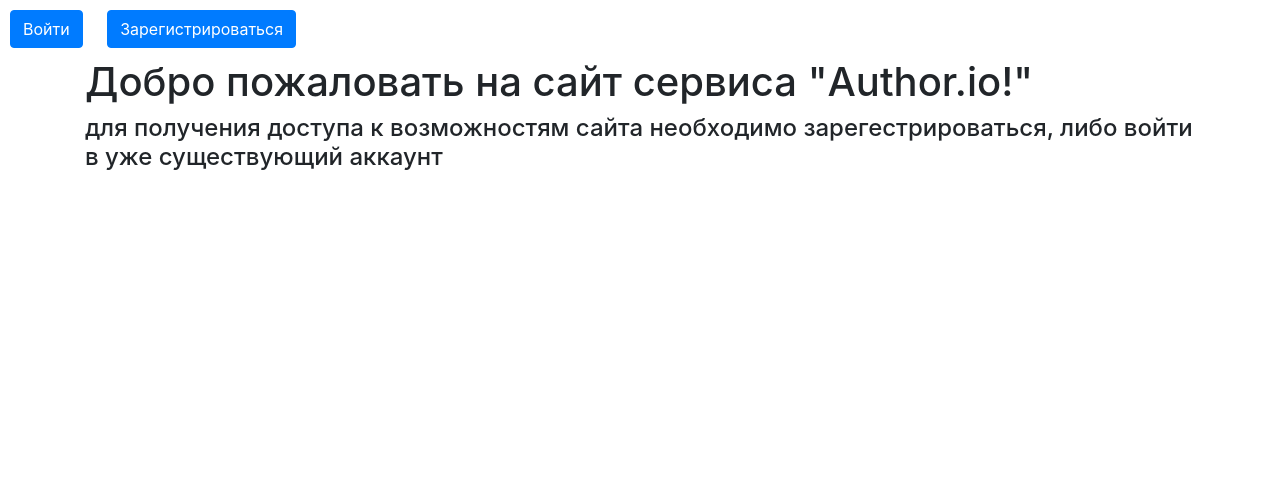
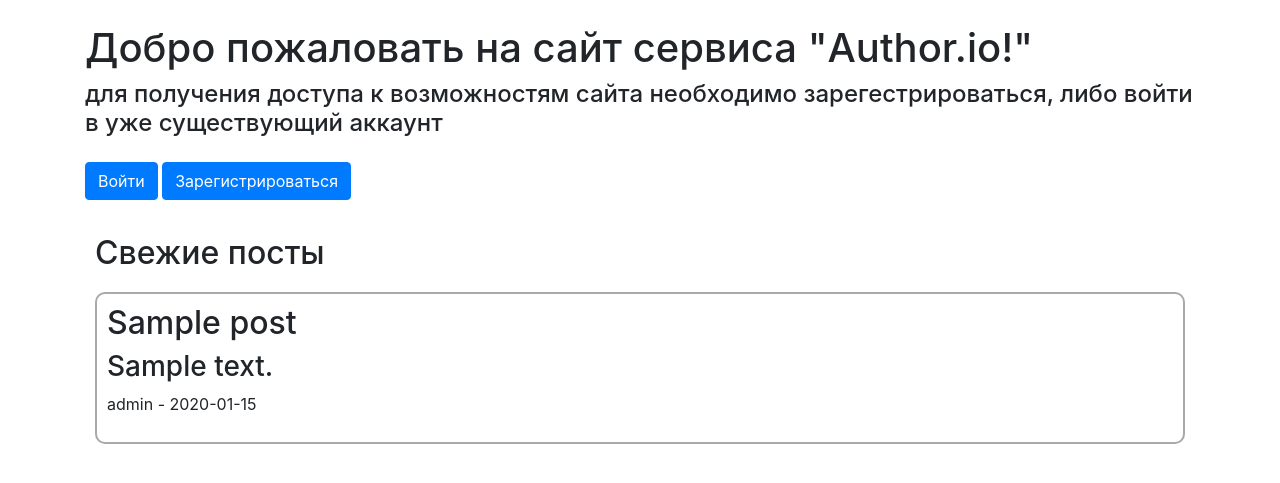
Before and after one commit to justxale/yandex-authorio, a Flask app: page / in a window 1280 px wide. Shown: the top 483 px of the page. Run offline with Flask 3, Linux system fonts and the light colour scheme; data comes from the database, SQL or seed files in the repository; tables that the repository leaves empty hold one stand-in row (values such as "Sample post"); some libraries are stand-ins or nearby versions.

Commit message:
welcome page should display recent posts

```diff
--- a/server.py
+++ b/server.py
@@ -40,7 +40,6 @@
     db_sess = db_session.create_session()
     posts = db_sess.query(Post).all()
     new_posts = []
-    # print(current_user.is_author())
     for post in posts:
         try:
             new_posts.append(FreshPost(post.title, post.content, post.author.display_name, post.created_date.date()))
@@ -48,9 +47,10 @@
             print(f'An error occured: {e}')
 
     if current_user.is_authenticated:
-        return render_template("posts_view.html", posts=new_posts)
-    return render_template("welcome_page.html", posts=new_posts)
-    # return render_template("posts_view.html", posts=new_posts)
+        return render_template("posts_view.html", posts=new_posts, title='Главная страница')
+
+    # И всё же мы хотим заинтересовать пользователей сайтом? Так почему бы не показывать им недавние посты?
+    return render_template("welcome_page.html", posts=new_posts, title='Главная страница')
 
 
 @app.route('/register', methods=['GET', 'POST'])
--- /dev/null
+++ b/static/css/welcome_style.css
@@ -0,0 +1,3 @@
+.buttonContainer, .postContainer, .titleContainer {
+    margin-top: 24px;
+}
--- a/templates/base.html
+++ b/templates/base.html
@@ -10,6 +10,7 @@
     <link href="static/css/base_style.css" rel="stylesheet">
     <link href="static/css/header.css" rel="stylesheet">
     <link href="static/css/profile.css" rel="stylesheet">
+    <link href="static/css/welcome_style.css" rel="stylesheet">
     <title>{{title}}</title>
 </head>
 <body>
@@ -27,11 +28,6 @@
             <a class="btn btn-primary" href="/">Главная</a>
             <a class="btn btn-primary" href="/settings_page">Настройки</a>
         </div>
-    {% else %}
-        <div>
-            <a class="btn btn-primary" href="/login">Войти</a>
-            <a class="btn btn-primary" href="/register">Зарегистрироваться</a>
-        </div>
     {% endif %}
 </header>
 <main role="main" class="container">
--- a/templates/welcome_page.html
+++ b/templates/welcome_page.html
@@ -1,10 +1,25 @@
 {% extends "base.html" %}
 
 {% block content %}
-<h1>Добро пожаловать на сайт сервиса "Author.io!"
-</h1>
-<h4>
-    для получения доступа к возможностям сайта необходимо зарегестрироваться,
-    либо войти в уже существующий аккаунт
-</h4>
+    <div class="titleContainer">
+        <h1>Добро пожаловать на сайт сервиса "Author.io!"</h1>
+        <h4>
+            для получения доступа к возможностям сайта необходимо зарегестрироваться,
+            либо войти в уже существующий аккаунт
+        </h4>
+    </div>
+    <div class="buttonContainer">
+        <a class="btn btn-primary" href="/login">Войти</a>
+        <a class="btn btn-primary" href="/register">Зарегистрироваться</a>
+    </div>
+    <div class="postContainer">
+        <h2>Свежие посты</h2>
+        {% for post in posts %}
+            <div class="post">
+                <h2>{{ post.title }}</h2>
+                <h3>{{ post.content }}</h3>
+                <p> {{ post.author }} - {{ post.created_date }}</p>
+            </div>
+        {% endfor %}
+    </div>
 {% endblock %}
```
